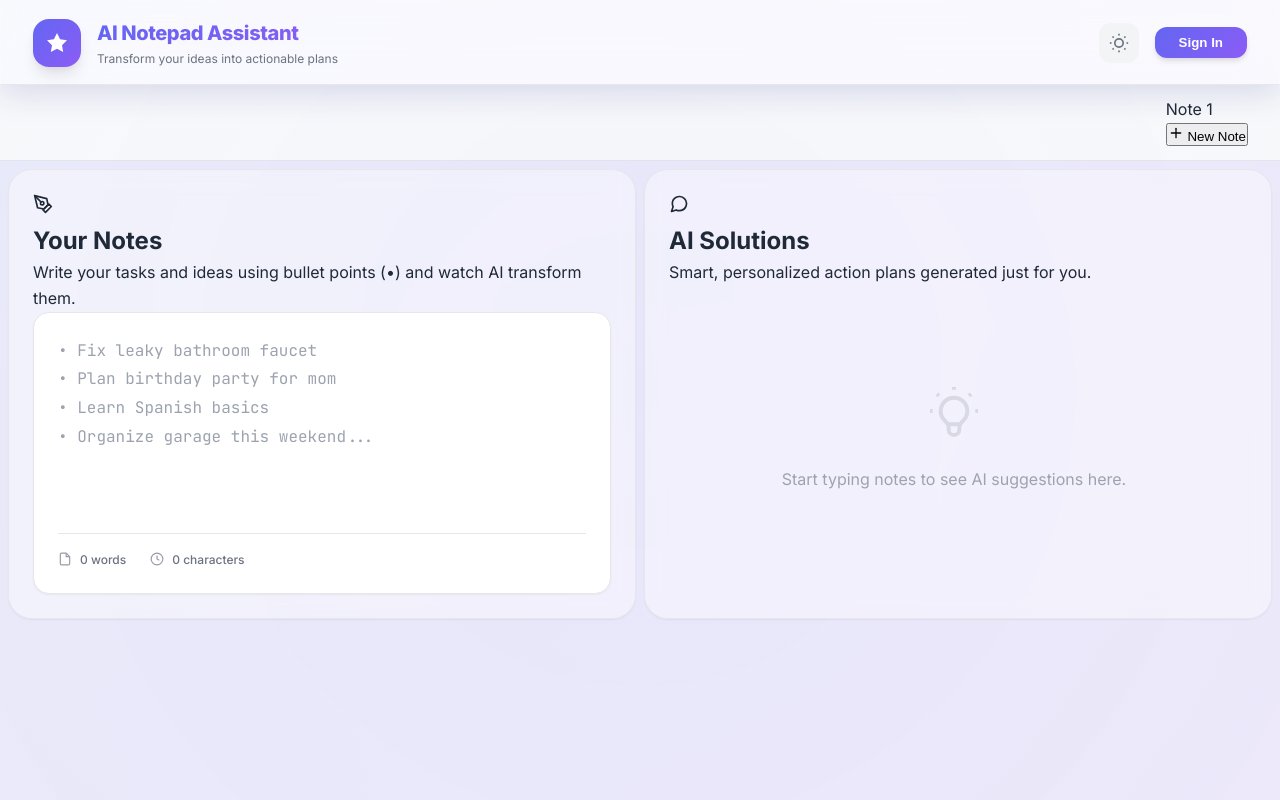
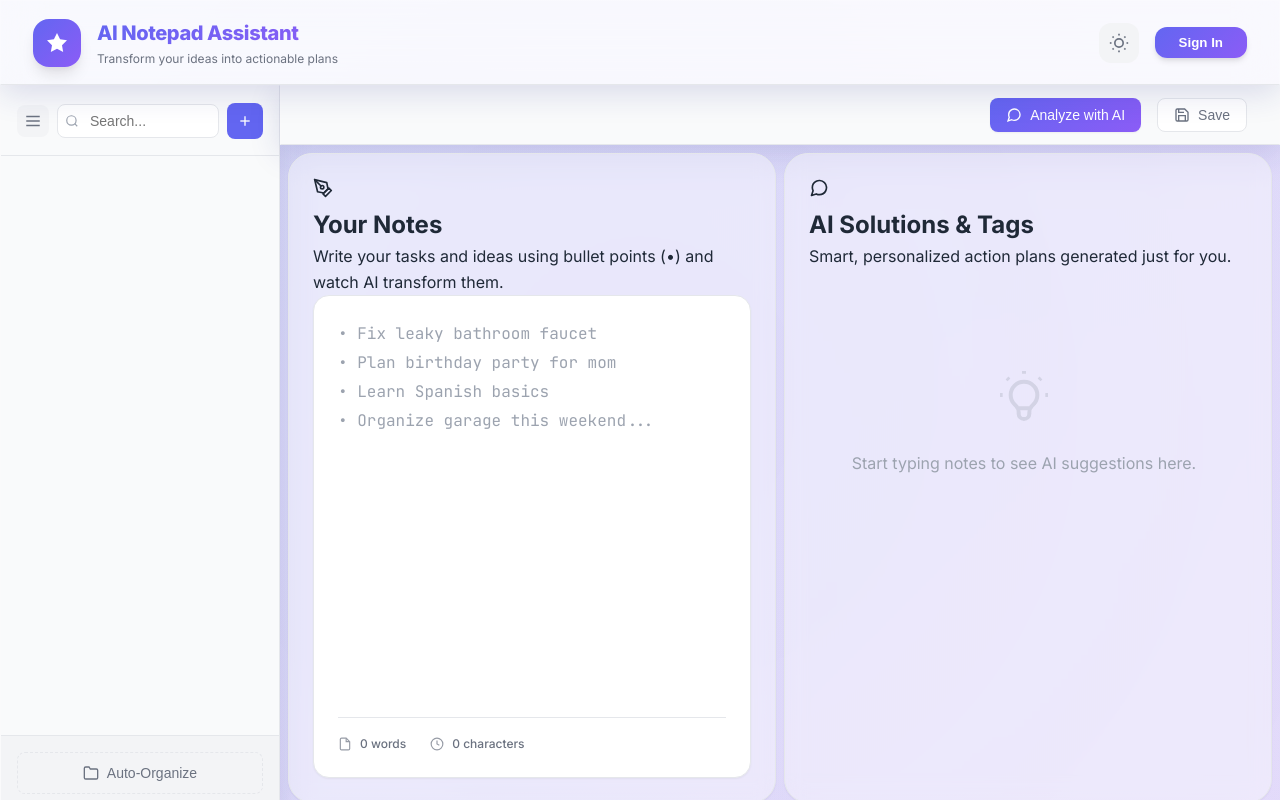
Before and after one commit to YatharthWankhade/AI-Notepad-Assistant, an Angular app in the folder frontend/: page /app in a window 1280 px wide. Built offline with nearby package versions, Linux system fonts and the light colour scheme.

Commit message:
Notepad Structure Changes

```diff
--- a/frontend/src/app/notepad/notepad.component.html
+++ b/frontend/src/app/notepad/notepad.component.html
@@ -50,41 +50,94 @@
         </div>
     </nav>
 
-    <div class="toolbar">
-        <!-- Tab Strip -->
-        <div class="tab-strip">
-            <div class="tab-item animate-slide-in" *ngFor="let tab of tabs; let i = index"
-                [class.active]="tab.id === activeTabId" (click)="selectTab(tab.id)">
-
-                <span *ngIf="!tab.isEditingTitle" (dblclick)="startRenaming(tab)" class="tab-title">
-                    {{ tab.title }}
-                </span>
-                <input *ngIf="tab.isEditingTitle" class="tab-rename-input" [(ngModel)]="tab.title"
-                    (blur)="finishRenaming(tab)" (keyup.enter)="finishRenaming(tab)" autoFocus>
-
-                <button class="close-tab-btn" *ngIf="tabs.length > 1" (click)="closeTab($event, tab.id)"
-                    title="Close Note">
-                    ×
+    <div class="main-layout">
+        <!-- Sidebar -->
+        <aside class="sidebar glass" [class.collapsed]="isSidebarCollapsed">
+            <div class="sidebar-header">
+                <button class="icon-btn-sm toggle-sidebar-btn" (click)="toggleSidebar()" title="Toggle Sidebar">
+                    <svg width="18" height="18" viewBox="0 0 24 24" fill="none" stroke="currentColor" stroke-width="2">
+                        <line x1="3" y1="12" x2="21" y2="12"></line>
+                        <line x1="3" y1="6" x2="21" y2="6"></line>
+                        <line x1="3" y1="18" x2="21" y2="18"></line>
+                    </svg>
                 </button>
+                <div class="search-box" *ngIf="!isSidebarCollapsed">
+                    <svg width="16" height="16" viewBox="0 0 24 24" fill="none" stroke="currentColor" stroke-width="2">
+                        <circle cx="11" cy="11" r="8"></circle>
+                        <line x1="21" y1="21" x2="16.65" y2="16.65"></line>
+                    </svg>
+                    <input type="text" placeholder="Search..." [(ngModel)]="searchTerm">
                 </div>
-            <button class="add-tab-btn" (click)="addTab()" title="New Note (Ctrl+N)">
-                <svg width="16" height="16" viewBox="0 0 24 24" fill="none" stroke="currentColor" stroke-width="2"
-                    stroke-linecap="round" stroke-linejoin="round">
+                <!-- Hide Add btn if collapsed (or change style, hiding for simplicity) -->
+                <button class="add-note-btn" (click)="addTab()" title="New Note (Ctrl+N)" *ngIf="!isSidebarCollapsed">
+                    <svg width="16" height="16" viewBox="0 0 24 24" fill="none" stroke="currentColor" stroke-width="2">
                         <line x1="12" y1="5" x2="12" y2="19"></line>
                         <line x1="5" y1="12" x2="19" y2="12"></line>
                     </svg>
-                New Note
+                </button>
+            </div>
+
+            <div class="sidebar-content">
+                <div class="category-group" *ngFor="let cat of categories">
+                    <div class="category-header">{{ cat }}</div>
+                    <div class="note-item" *ngFor="let tab of getFilteredNotes(cat)"
+                        [class.active]="tab.id === activeTabId" (click)="selectTab(tab.id)">
+                        <div class="note-icon">
+                            <svg width="14" height="14" viewBox="0 0 24 24" fill="none" stroke="currentColor"
+                                stroke-width="2">
+                                <path d="M14 2H6a2 2 0 0 0-2 2v16a2 2 0 0 0 2 2h12a2 2 0 0 0 2-2V8z"></path>
+                                <polyline points="14 2 14 8 20 8"></polyline>
+                            </svg>
+                        </div>
+                        <span *ngIf="!tab.isEditingTitle" (dblclick)="startRenaming(tab)" class="note-title">{{
+                            tab.title }}</span>
+                        <input *ngIf="tab.isEditingTitle" class="note-rename-input" [(ngModel)]="tab.title"
+                            (blur)="finishRenaming(tab)" (keyup.enter)="finishRenaming(tab)" autoFocus>
+                    </div>
+                </div>
+            </div>
+
+            <div class="sidebar-footer">
+                <button class="organize-btn" (click)="organizeNotes()">
+                    <svg width="16" height="16" viewBox="0 0 24 24" fill="none" stroke="currentColor" stroke-width="2">
+                        <path d="M22 19a2 2 0 0 1-2 2H4a2 2 0 0 1-2-2V5a2 2 0 0 1 2-2h5l2 3h9a2 2 0 0 1 2 2z"></path>
+                    </svg>
+                    Auto-Organize
+                </button>
+            </div>
+        </aside>
+
+        <main class="content-area">
+            <div class="toolbar glass">
+                <div class="toolbar-actions">
+                    <button class="action-btn primary" (click)="analyzeCurrentNote()" [disabled]="isLoading">
+                        <svg width="16" height="16" viewBox="0 0 24 24" fill="none" stroke="currentColor"
+                            stroke-width="2">
+                            <path
+                                d="M21 11.5a8.38 8.38 0 0 1-.9 3.8 8.5 8.5 0 0 1-7.6 4.7 8.38 8.38 0 0 1-3.8-.9L3 21l1.9-5.7a8.38 8.38 0 0 1-.9-3.8 8.5 8.5 0 0 1 4.7-7.6 8.38 8.38 0 0 1 3.8-.9h.5a8.48 8.48 0 0 1 8 8v.5z" />
+                        </svg>
+                        Analyze with AI
+                    </button>
+                    <button class="action-btn" (click)="saveCurrentNote()">
+                        <svg width="16" height="16" viewBox="0 0 24 24" fill="none" stroke="currentColor"
+                            stroke-width="2">
+                            <path d="M19 21H5a2 2 0 0 1-2-2V5a2 2 0 0 1 2-2h11l5 5v11a2 2 0 0 1-2 2z"></path>
+                            <polyline points="17 21 17 13 7 13 7 21"></polyline>
+                            <polyline points="7 3 7 8 15 8"></polyline>
+                        </svg>
+                        Save
                     </button>
                 </div>
             </div>
 
-    <main class="main-grid" *ngIf="activeTab">
+            <div class="scroll-container" *ngIf="activeTab">
+                <main class="main-grid">
                     <!-- Left Column: Your Notes -->
                     <section class="section-card input-section glass">
                         <div class="section-header">
                             <div class="section-icon red-icon">
-                    <svg width="20" height="20" viewBox="0 0 24 24" fill="none" stroke="currentColor" stroke-width="2"
-                        stroke-linecap="round" stroke-linejoin="round">
+                                <svg width="20" height="20" viewBox="0 0 24 24" fill="none" stroke="currentColor"
+                                    stroke-width="2" stroke-linecap="round" stroke-linejoin="round">
                                     <path d="M12 19l7-7 3 3-7 7-3-3z" />
                                     <path d="M18 13l-1.5-7.5L2 2l3.5 14.5L13 18l5-5z" />
                                     <path d="M2 2l7.586 7.586" />
@@ -93,7 +146,8 @@
                             </div>
                             <div>
                                 <h2>Your Notes</h2>
-                    <p>Write your tasks and ideas using bullet points (•) and watch AI transform them.</p>
+                                <p>Write your tasks and ideas using bullet points (•) and watch AI transform them.
+                                </p>
                             </div>
                         </div>
 
@@ -119,22 +173,24 @@
                                     </svg>
                                     {{ getCharCount() }} characters
                                 </span>
+
                             </div>
                         </div>
+
                     </section>
 
                     <!-- Right Column: AI Solutions -->
                     <section class="section-card output-section glass">
                         <div class="section-header">
                             <div class="section-icon purple-icon">
-                    <svg width="20" height="20" viewBox="0 0 24 24" fill="none" stroke="currentColor" stroke-width="2"
-                        stroke-linecap="round" stroke-linejoin="round">
+                                <svg width="20" height="20" viewBox="0 0 24 24" fill="none" stroke="currentColor"
+                                    stroke-width="2" stroke-linecap="round" stroke-linejoin="round">
                                     <path
                                         d="M21 11.5a8.38 8.38 0 0 1-.9 3.8 8.5 8.5 0 0 1-7.6 4.7 8.38 8.38 0 0 1-3.8-.9L3 21l1.9-5.7a8.38 8.38 0 0 1-.9-3.8 8.5 8.5 0 0 1 4.7-7.6 8.38 8.38 0 0 1 3.8-.9h.5a8.48 8.48 0 0 1 8 8v.5z" />
                                 </svg>
                             </div>
                             <div>
-                    <h2>AI Solutions</h2>
+                                <h2>AI Solutions & Tags</h2>
                                 <p>Smart, personalized action plans generated just for you.</p>
                             </div>
                         </div>
@@ -162,12 +218,13 @@
                             </div>
 
                             <!-- Result Cards -->
-                <div *ngFor="let result of activeTab.results; let i = index" class="solution-card animate-fade-in"
-                    [class.expanded]="isCardExpanded(i)">
+                            <div *ngFor="let result of activeTab.results; let i = index"
+                                class="solution-card animate-fade-in" [class.expanded]="isCardExpanded(i)">
                                 <div class="card-header">
                                     <div class="card-icon">
-                            <svg width="20" height="20" viewBox="0 0 24 24" fill="none" stroke="currentColor"
-                                stroke-width="2" stroke-linecap="round" stroke-linejoin="round">
+                                        <svg width="20" height="20" viewBox="0 0 24 24" fill="none"
+                                            stroke="currentColor" stroke-width="2" stroke-linecap="round"
+                                            stroke-linejoin="round">
                                             <circle cx="12" cy="12" r="3"></circle>
                                             <path
                                                 d="M19.4 15a1.65 1.65 0 0 0 .33 1.82l.06.06a2 2 0 0 1 0 2.83 2 2 0 0 1-2.83 0l-.06-.06a1.65 1.65 0 0 0-1.82-.33 1.65 1.65 0 0 0-1 1.51V21a2 2 0 0 1-2 2 2 2 0 0 1-2-2v-.09A1.65 1.65 0 0 0 4.6 9a1.65 1.65 0 0 0-.33-1.82l-.06-.06a2 2 0 0 1 0-2.83 2 2 0 0 1 2.83 0l.06.06a1.65 1.65 0 0 0 1.82.33H9a1.65 1.65 0 0 0 1-1.51V3a2 2 0 0 1 2-2 2 2 0 0 1 2 2v.09a1.65 1.65 0 0 0 1 1.51 1.65 1.65 0 0 0 1.82-.33l.06-.06a2 2 0 0 1 2.83 0 2 2 0 0 1 0 2.83l-.06.06a1.65 1.65 0 0 0-.33 1.82V9a1.65 1.65 0 0 0 1.51 1H21a2 2 0 0 1 2 2 2 2 0 0 1-2 2h-.09a1.65 1.65 0 0 0-1.51 1z">
@@ -179,19 +236,26 @@
                                         <span class="actionable-steps">
                                             {{ result.solution.length }} actionable steps
                                         </span>
+                                        <div class="tags-container" *ngIf="result.tags && result.tags.length">
+                                            <span class="tag" *ngFor="let tag of result.tags">{{ tag }}</span>
+                                        </div>
                                     </div>
                                     <div class="card-actions">
-                            <button class="icon-btn-sm" (click)="copySolution(result)" title="Copy to clipboard">
-                                <svg width="16" height="16" viewBox="0 0 24 24" fill="none" stroke="currentColor"
-                                    stroke-width="2" stroke-linecap="round" stroke-linejoin="round">
+                                        <button class="icon-btn-sm" (click)="copySolution(result)"
+                                            title="Copy to clipboard">
+                                            <svg width="16" height="16" viewBox="0 0 24 24" fill="none"
+                                                stroke="currentColor" stroke-width="2" stroke-linecap="round"
+                                                stroke-linejoin="round">
                                                 <rect x="9" y="9" width="13" height="13" rx="2" ry="2"></rect>
-                                    <path d="M5 15H4a2 2 0 0 1-2-2V4a2 2 0 0 1 2-2h9a2 2 0 0 1 2 2v1"></path>
+                                                <path d="M5 15H4a2 2 0 0 1-2-2V4a2 2 0 0 1 2-2h9a2 2 0 0 1 2 2v1">
+                                                </path>
                                             </svg>
                                         </button>
-                            <button class="icon-btn-sm" (click)="toggleCardExpansion(i)" title="Expand/Collapse">
-                                <svg width="16" height="16" viewBox="0 0 24 24" fill="none" stroke="currentColor"
-                                    stroke-width="2" stroke-linecap="round" stroke-linejoin="round"
-                                    [class.rotated]="isCardExpanded(i)">
+                                        <button class="icon-btn-sm" (click)="toggleCardExpansion(i)"
+                                            title="Expand/Collapse">
+                                            <svg width="16" height="16" viewBox="0 0 24 24" fill="none"
+                                                stroke="currentColor" stroke-width="2" stroke-linecap="round"
+                                                stroke-linejoin="round" [class.rotated]="isCardExpanded(i)">
                                                 <polyline points="6 9 12 15 18 9"></polyline>
                                             </svg>
                                         </button>
@@ -210,6 +274,9 @@
                         </div>
                     </section>
                 </main>
+            </div> <!-- End scroll-container -->
+        </main> <!-- End content-area -->
+    </div> <!-- End main-layout -->
 
     <!-- Command Palette -->
     <div class="command-palette-overlay" *ngIf="showCommandPalette" (click)="showCommandPalette = false">
```
Lines whose indentation alone changed are shown as unchanged.
